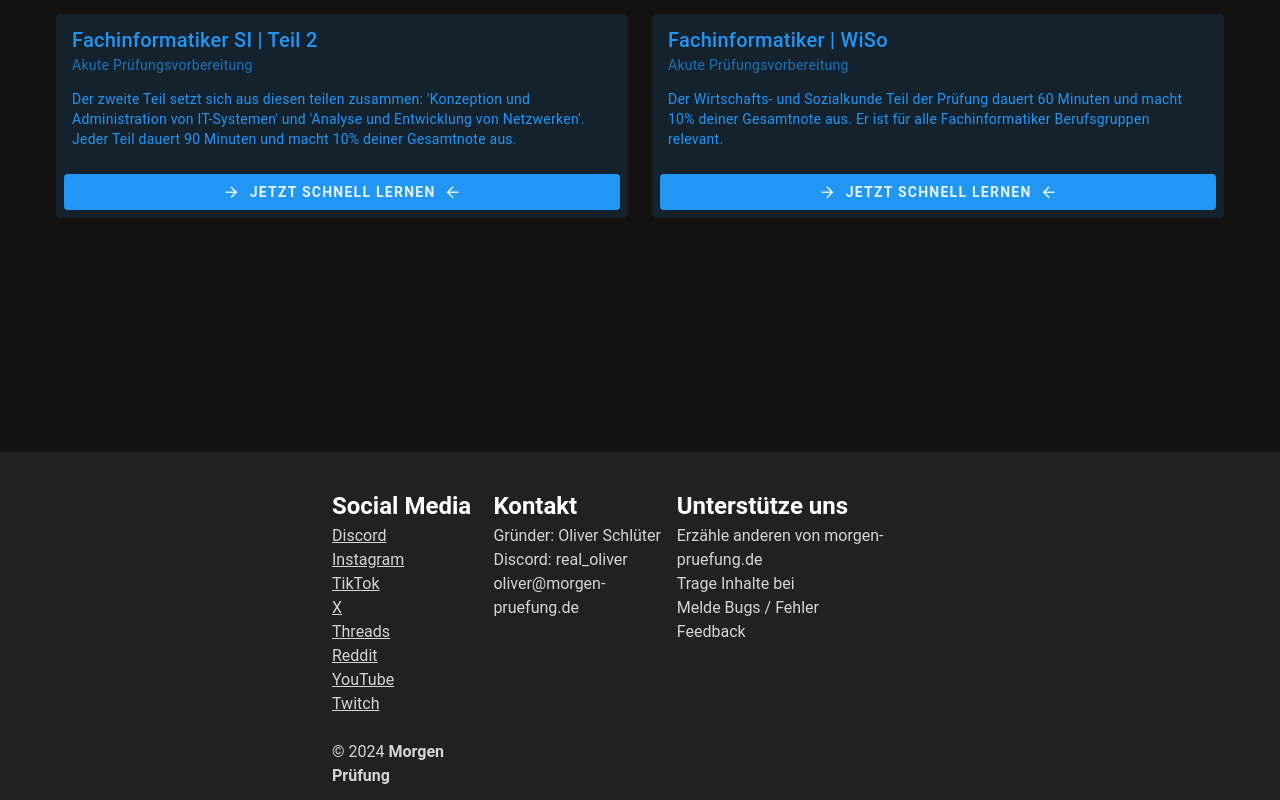
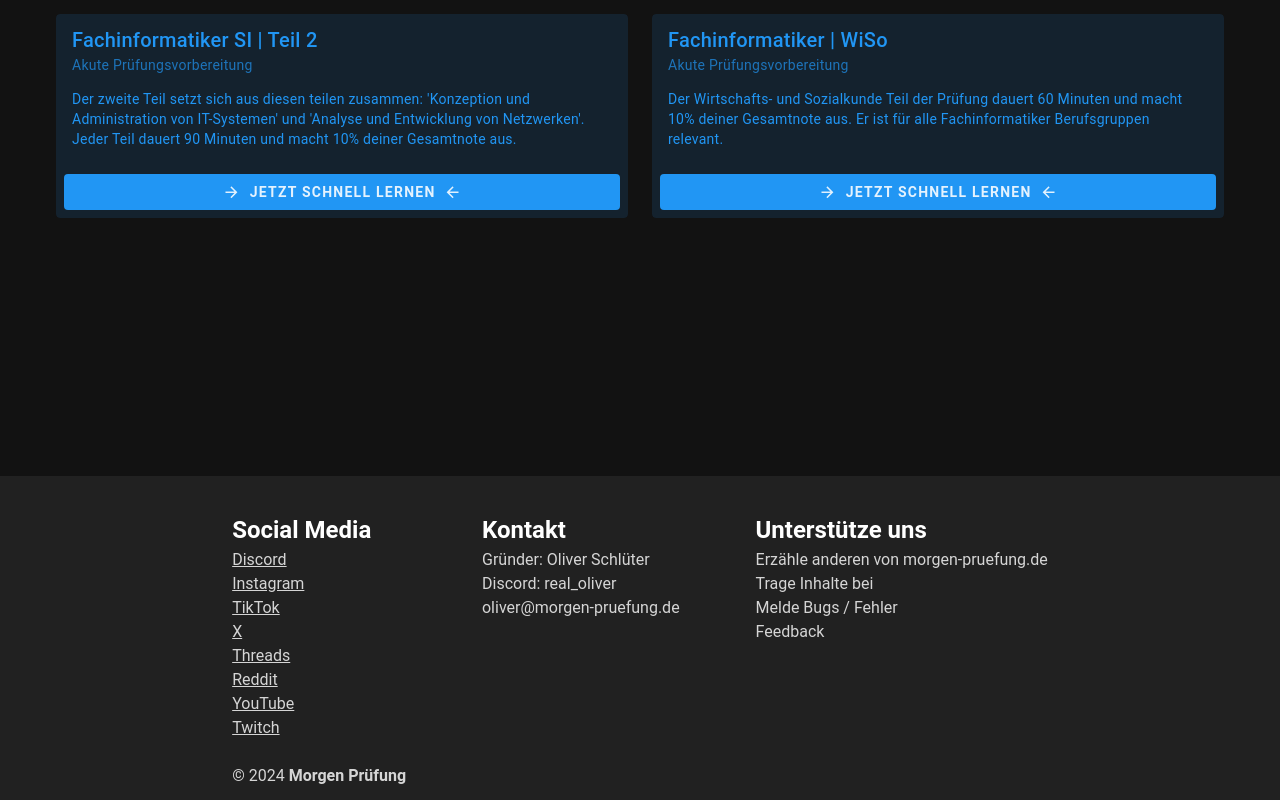
Before and after one commit to morgen-pruefung/website, a Vue app: page / in a window 1280 px wide. Shown: the part 1196-1996 px from the top of the page. Built offline with nearby package versions, Linux system fonts and the light colour scheme.

Commit message:
Wider footer

```diff
--- a/src/components/Footer.vue
+++ b/src/components/Footer.vue
@@ -4,7 +4,7 @@
 
 <template>
   <v-footer class="custom-footer pt-8">
-    <v-container class="w-50">
+    <v-container class="w-66">
       <v-row>
         <div class="d-flex justify-space-between w-100">
           <div>
```
